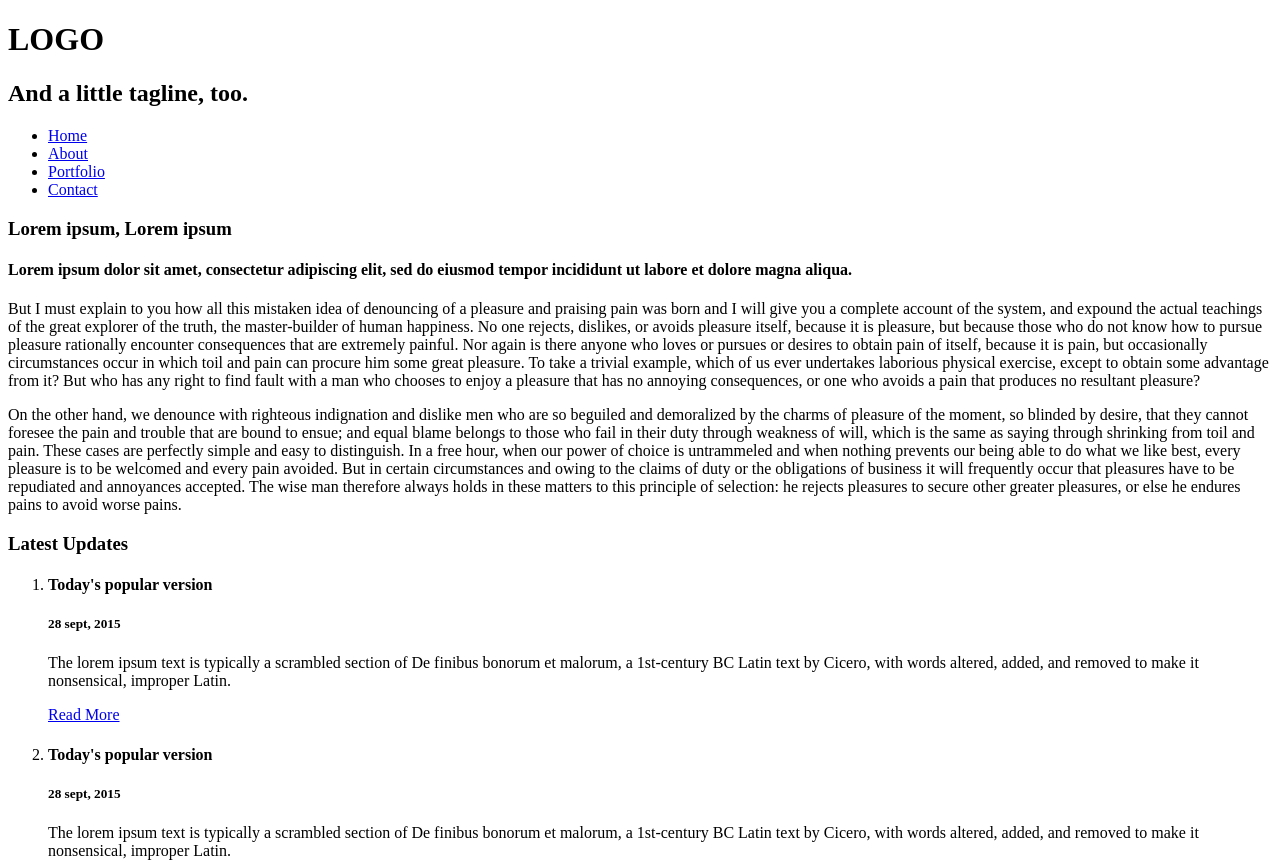
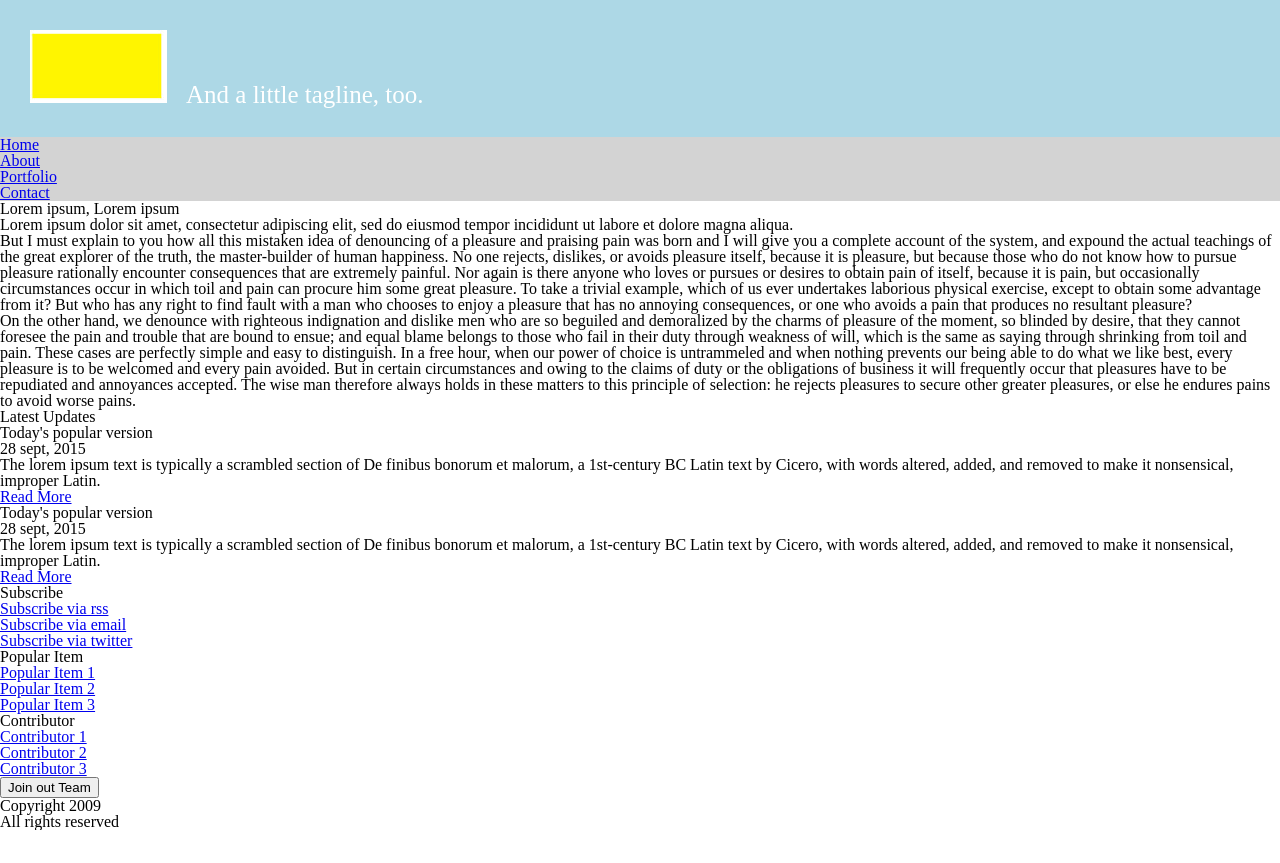
Before and after one commit to rhushikesh/uiBootcamp, a plain HTML site: page index.html in a window 1280 px wide. Shown: the top 863 px of the page. After the commit the page ends 830 px from the top, so only its background shows below. Drawn offline with Linux system fonts and the light colour scheme.

Commit message:
day2 - WIP

```diff
--- a/index.html
+++ b/index.html
@@ -2,26 +2,33 @@
 <html>
 <head>
 	<title>Assignment</title>
+	<link rel="stylesheet" type="text/css" href="reset.css">
+	<link rel="stylesheet" type="text/css" href="style.css">
 </head>
 <body>
+
 <header>
-	<h1>LOGO</h1>
-	<h2>And a little tagline, too.</h2>
+	<img class="inline-block" src="logo.png">
+	<h2 class="inline-block tagline" >And a little tagline, too.</h2>
 </header>
-<ul>
+
+<nav>
+	<ul>
 	<li>
-		<a href="#">Home</a>
+		<a class="nav-item" href="#">Home</a>
 	</li>
 	<li>
-		<a href="#">About</a>
+		<a class="nav-item" href="#">About</a>
 	</li>
 	<li>
-		<a href="#">Portfolio</a>
+		<a class="nav-item" href="#">Portfolio</a>
 	</li>
 	<li>
-		<a href="#">Contact</a>
+		<a class="nav-item" href="#">Contact</a>
 	</li>
 </ul>
+</nav>
+
 <div id="mainContent">
 	<div id="introduction">
 		<h3>Lorem ipsum, Lorem ipsum</h3>
--- /dev/null
+++ b/reset.css
@@ -0,0 +1,43 @@
+html, body, div, span, applet, object, iframe,
+h1, h2, h3, h4, h5, h6, p, blockquote, pre,
+a, abbr, acronym, address, big, cite, code,
+del, dfn, em, img, ins, kbd, q, s, samp,
+small, strike, strong, sub, sup, tt, var,
+b, u, i, center,
+dl, dt, dd, ol, ul, li,
+fieldset, form, label, legend,
+table, caption, tbody, tfoot, thead, tr, th, td,
+article, aside, canvas, details, embed,
+figure, figcaption, footer, header, hgroup,
+menu, nav, output, ruby, section, summary,
+time, mark, audio, video {
+	margin: 0;
+	padding: 0;
+	border: 0;
+	font-size: 100%;
+	font: inherit;
+	vertical-align: baseline;
+}
+/* HTML5 display-role reset for older browsers */
+article, aside, details, figcaption, figure,
+footer, header, hgroup, menu, nav, section {
+	display: block;
+}
+body {
+	line-height: 1;
+}
+ol, ul {
+	list-style: none;
+}
+blockquote, q {
+	quotes: none;
+}
+blockquote:before, blockquote:after,
+q:before, q:after {
+	content: '';
+	content: none;
+}
+table {
+	border-collapse: collapse;
+	border-spacing: 0;
+}
--- /dev/null
+++ b/style.css
@@ -0,0 +1,19 @@
+
+header {
+	background-color: lightblue;
+	padding: 30px;
+}
+
+.tagline {
+	font-size: 25px;
+	color: white;
+	margin-left: 15px;
+}
+
+.inline-block {
+	display: inline-block;
+}
+
+nav{
+	background-color: lightgrey;
+}
```
Also changed, not shown: logo.png (added).
